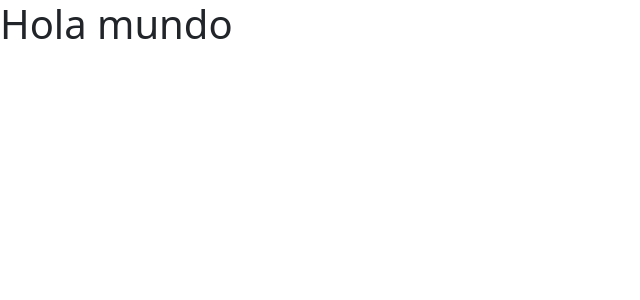
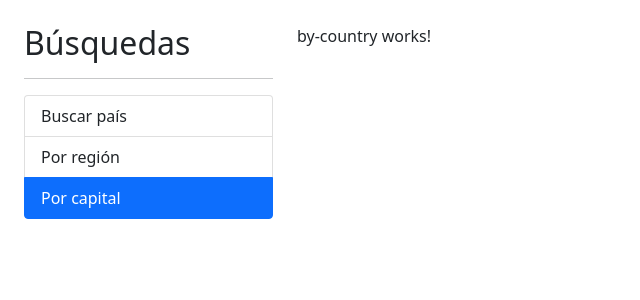
Before and after one commit to charold29/ng-countriesApp, an Angular app: page / in a window 1280 px wide. Shown: the top 300 px of the page, without its empty margins (0-640 px from the left). Built offline with nearby package versions, Linux system fonts and the light colour scheme.

Commit message:
rutas en la app

```diff
--- a/src/app/app.component.html
+++ b/src/app/app.component.html
@@ -1 +1,17 @@
-<h1>Hola mundo</h1>
+<div class="row container mt-4">
+
+    <div class="col-3">
+        <h2>Búsquedas</h2>
+        <hr>
+        <ul class="list-group">
+            <li class="list-group-item">Buscar país</li>
+            <li class="list-group-item">Por región</li>
+            <li class="list-group-item active">Por capital</li>
+        </ul>
+    </div>
+
+    <div class="col-9">
+        <router-outlet></router-outlet>
+    </div>
+
+</div>
--- a/src/app/country/country.module.ts
+++ b/src/app/country/country.module.ts
@@ -14,6 +14,12 @@
     ByRegionComponent,
     ShowCountryComponent
   ],
+  exports: [
+    ByCapitalComponent,
+    ByCountryComponent,
+    ByRegionComponent,
+    ShowCountryComponent
+  ],
   imports: [
     CommonModule
   ]
--- a/src/app/shared/shared.module.ts
+++ b/src/app/shared/shared.module.ts
@@ -12,6 +12,9 @@
     MenuComponent,
     FooterComponent
   ],
+  exports: [
+    SidebarComponent
+  ],
   imports: [
     CommonModule
   ]
```
Also changed, not shown: src/app/app-routing.module.ts (added, +42 -0 lines), src/app/app.module.ts (+7 -2 lines).
